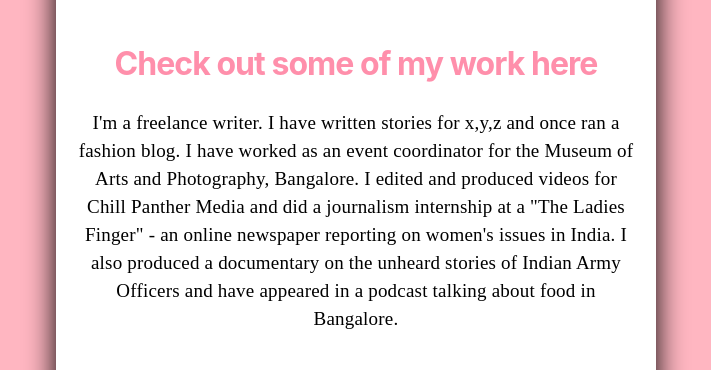
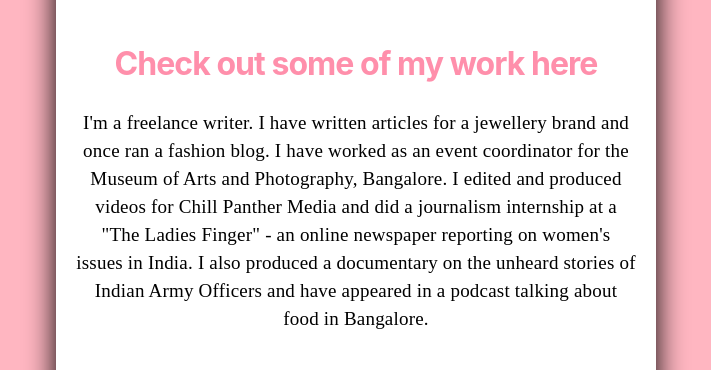
Before and after one commit to ShrutiKondi/shrutikondi.github.io, a plain HTML site: page Github_myprofile/index.html in a window 1280 px wide. Shown: the part 2531-2901 px from the top of the page, without its empty margins (284-995 px from the left). Drawn offline with Linux system fonts and the light colour scheme; grey boxes are pictures that could not be loaded; a web font is replaced by a local one.

Commit message:
Update index.html

```diff
--- a/Github_myprofile/index.html
+++ b/Github_myprofile/index.html
@@ -62,7 +62,7 @@
         <div class="info">
         <h2>Check out some of my work here</h2>
 
-            <p> I'm a freelance writer. I have written stories for x,y,z and once ran a fashion blog.
+            <p> I'm a freelance writer. I have written articles for a jewellery brand and once ran a fashion blog.
                 I have worked as an event coordinator for the Museum of Arts and Photography, Bangalore.
                 I edited and produced videos for Chill Panther Media and did a journalism internship at a
                 "The Ladies Finger" - an online newspaper reporting on women's issues in India.
```
